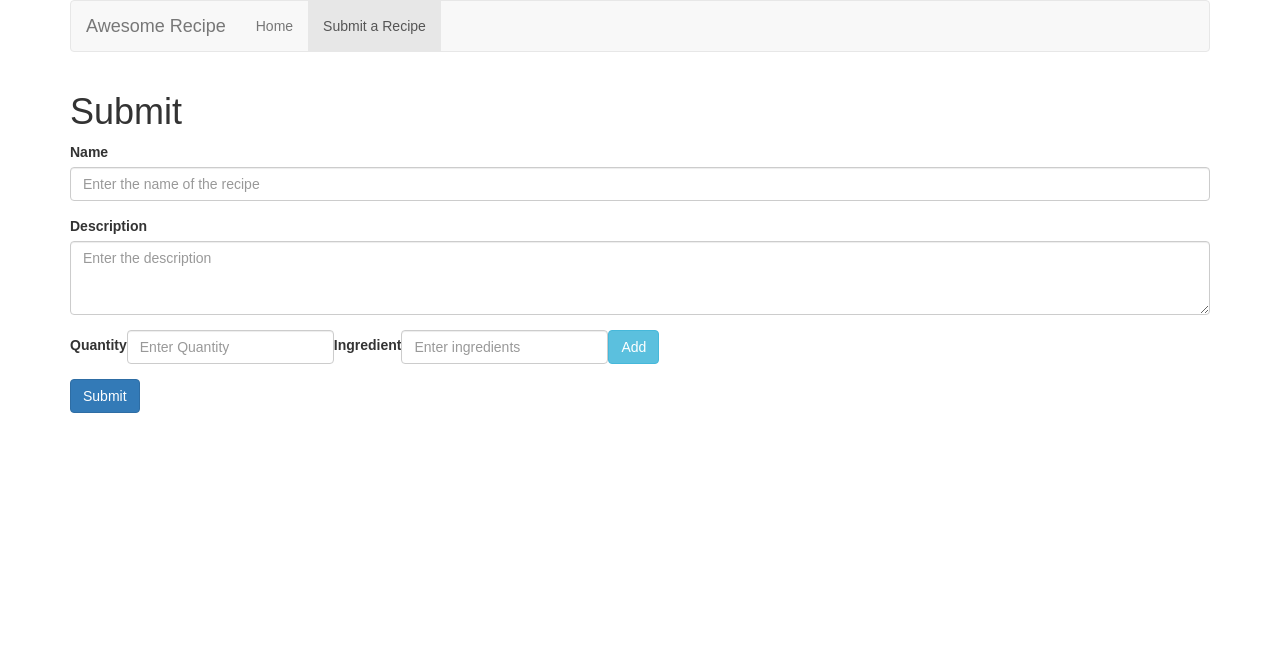
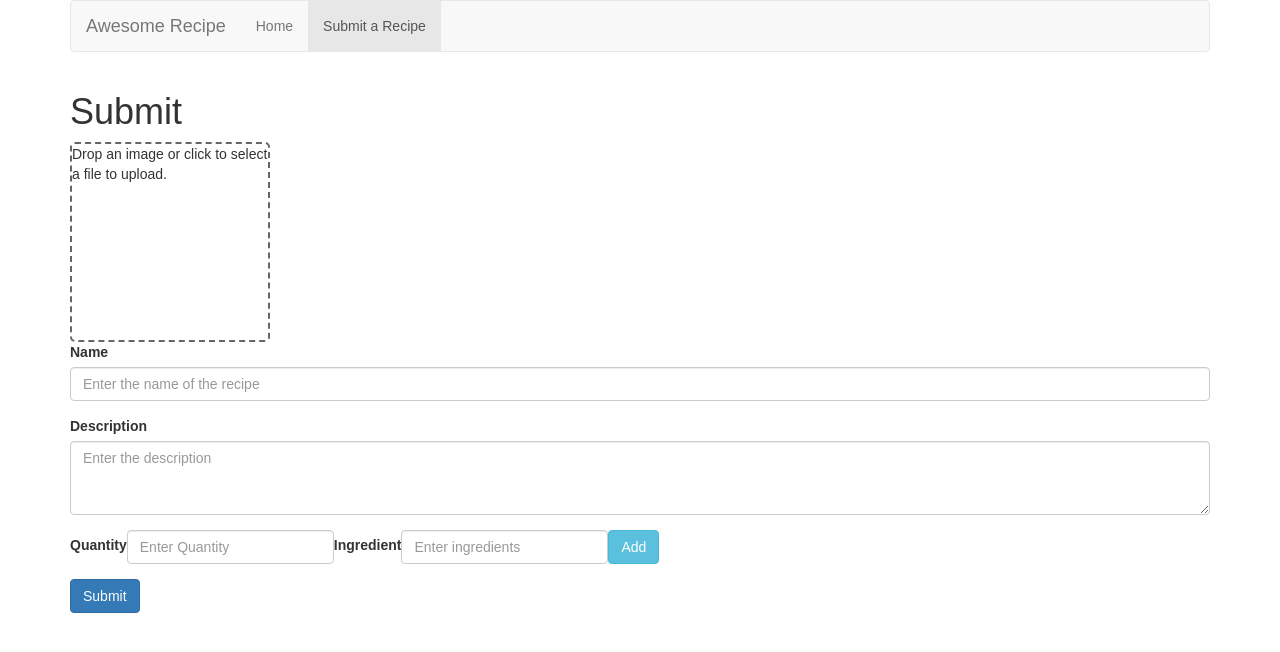
Before and after one commit to nileshgulia1/react-fullstkapp, a React (Create React App) app: page /submit in a window 1280 px wide. Shown: the top 652 px of the page. Built offline with nearby package versions, Linux system fonts and the light colour scheme.

Commit message:
added drag n drop

```diff
--- a/package.json
+++ b/package.json
@@ -6,9 +6,11 @@
     "react": "^16.0.0",
     "react-bootstrap": "^0.31.3",
     "react-dom": "^16.0.0",
+    "react-dropzone": "^4.2.1",
     "react-router": "^4.2.0",
     "react-router-dom": "^4.2.2",
-    "react-scripts": "1.0.14"
+    "react-scripts": "1.0.14",
+    "superagent": "^3.7.0"
   },
   "scripts": {
     "start": "react-scripts start",
--- a/src/Submit.js
+++ b/src/Submit.js
@@ -2,7 +2,8 @@ import React,{Component} from 'react';
 import ReactDOM from 'react-dom';
 import Ingredients from './Ingredients';
 import IngredientList from './IngredientList';
-
+import Dropzone from 'react-dropzone';
+import request from 'superagent';
 
 
 
@@ -16,6 +17,7 @@ export default class Submit extends Component{
             ingredients: []
         };
         this.submitRecipe=this.submitRecipe.bind(this);
+        this.onImageDrop=this.onImageDrop.bind(this);
     }
    submitRecipe(){
        console.log("button clicked");
@@ -51,12 +53,21 @@ export default class Submit extends Component{
        this.setState({name:newRecipe});
        console.log(newRecipe);
    }
+   onImageDrop(){
+
+   }
     render(){
         return (
         <div className="row">
          <div className="col-xs-12 col-sm-12">
             <h1>Submit</h1>
            <form>
+           <Dropzone
+             multiple={false}
+             accept="image/*"
+             onDrop={this.onImageDrop()}>
+            <p>Drop an image or click to select a file to upload.</p>
+             </Dropzone>
              <div className="form-group">
               <label htmlFor="name">Name</label>
                <input type="text" ref={(input) => {this.name = input;}} className="form-control" id="name"  placeholder="Enter the name of the recipe" />
```
